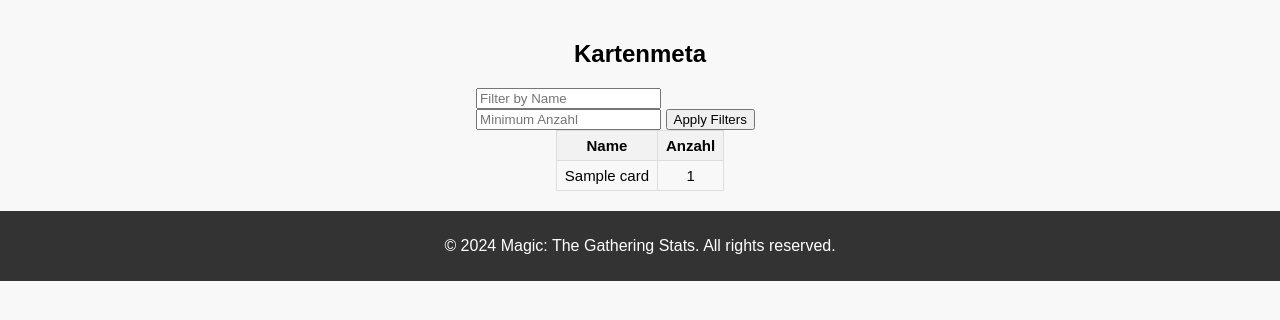
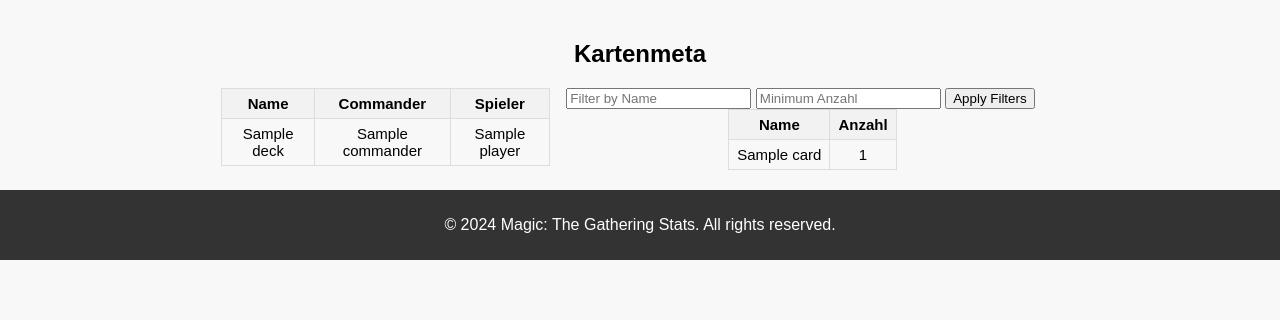
Before and after one commit to NiklasPaulRothe/MagicWebStats, a Python web app: template app/templates/cards/show.html in a window 1280 px wide. Shown: the part 166-486 px from the top of the page. Run offline with Jinja, Linux system fonts and the light colour scheme; the template is opened without the code that fills it: most values are stand-ins (such as "Sample title", 1, 10 or a date in 2020); some libraries are stand-ins or nearby versions.

Commit message:
Added to the Cardmeta Page

```diff
--- /dev/null
+++ b/app/static/styles/cardpage.css
@@ -0,0 +1,29 @@
+cardpage {
+    display: flex;
+    flex-direction: row;
+    justify-content: center;
+}
+
+#left {
+    width:40%;
+    margin-right: 2%;
+}
+
+#right {
+    width:60%;
+}
+
+#inner {
+    width: 100%;
+    border: none;
+    text-align: left;
+}
+
+#inner td {
+    text-align: left;
+    border: none;
+}
+
+#table_left {
+    width: 15%;
+}
--- a/app/templates/cards/show.html
+++ b/app/templates/cards/show.html
@@ -2,13 +2,33 @@
 
 {% block head %}
 <head>
-    <link rel="stylesheet" href="{{ url_for('static', filename='styles/deckpage.css') }}">
+    <link rel="stylesheet" href="{{ url_for('static', filename='styles/cardpage.css') }}">
 </head>
 {% endblock %}
 
 {% block content %}
     <h2>Kartenmeta</h2>
-    <deckpage>
+    <cardpage>
+        <div id="left">
+            <table>
+                <thead>
+                    <tr>
+                        <th data-type="string">Name</th>
+                        <th data-type="string">Commander</th>
+                        <th data-type="string">Spieler</th>
+                    </tr>
+                </thead>
+                <tbody>
+                {% for deck in decks %}
+                <tr>
+                    <td>{{ deck.Name }}</td>
+                    <td>{{ deck.Commander }}</td>
+                    <td>{{ deck.Player }}</td>
+                </tr>
+                {% endfor %}
+                </tbody>
+            </table>
+        </div>
         <div id="right">
             <input type="text" id="name-filter" placeholder="Filter by Name">
             <input type="number" id="anzahl-filter" placeholder="Minimum Anzahl">
@@ -30,7 +50,7 @@
                 </tbody>
             </table>
         </div>
-    </deckpage>
+    </cardpage>
 
     <script>
         document.addEventListener('DOMContentLoaded', function() {
```
Also changed, not shown: app/cards/routes.py (+12 -2 lines).
